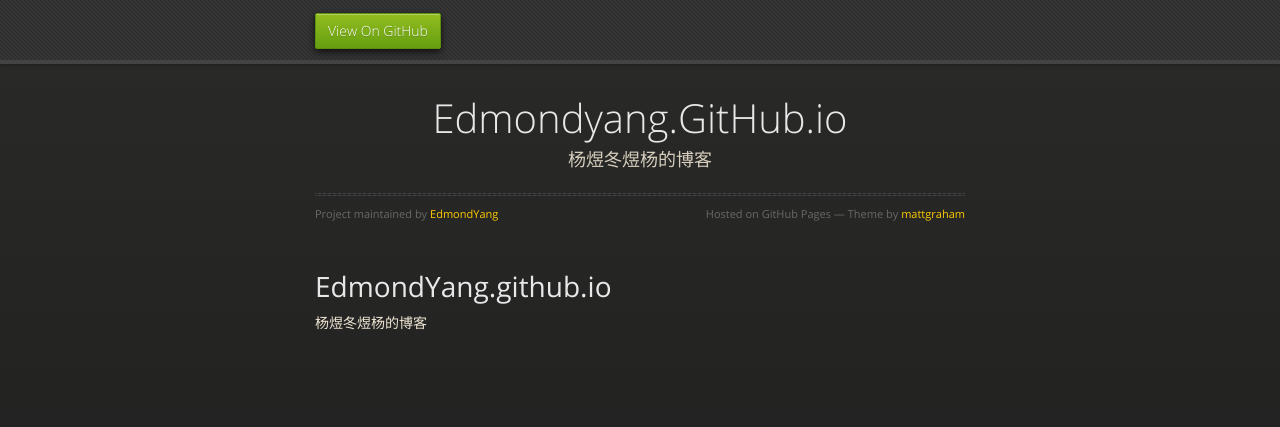
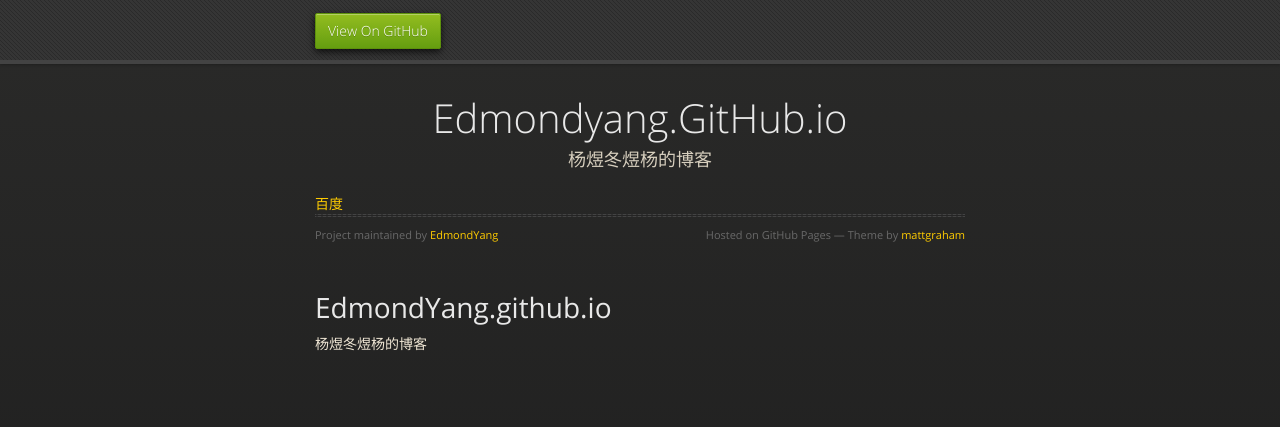
Before and after one commit to EdmondYang/EdmondYang.github.io, a plain HTML site: page index.html in a window 1280 px wide. Drawn offline with nearby package versions, Linux system fonts and the light colour scheme.

Commit message:
Update index.html

```diff
--- a/index.html
+++ b/index.html
@@ -30,6 +30,7 @@
         <div id="title">
           <h1>Edmondyang.GitHub.io</h1>
           <p>杨煜冬煜杨的博客</p>
+          <a href = 'www.baidu.com'> 百度</a>
           <hr>
           <span class="credits left">Project maintained by <a href="https://github.com/EdmondYang">EdmondYang</a></span>
           <span class="credits right">Hosted on GitHub Pages &mdash; Theme by <a href="https://twitter.com/michigangraham">mattgraham</a></span>
```
